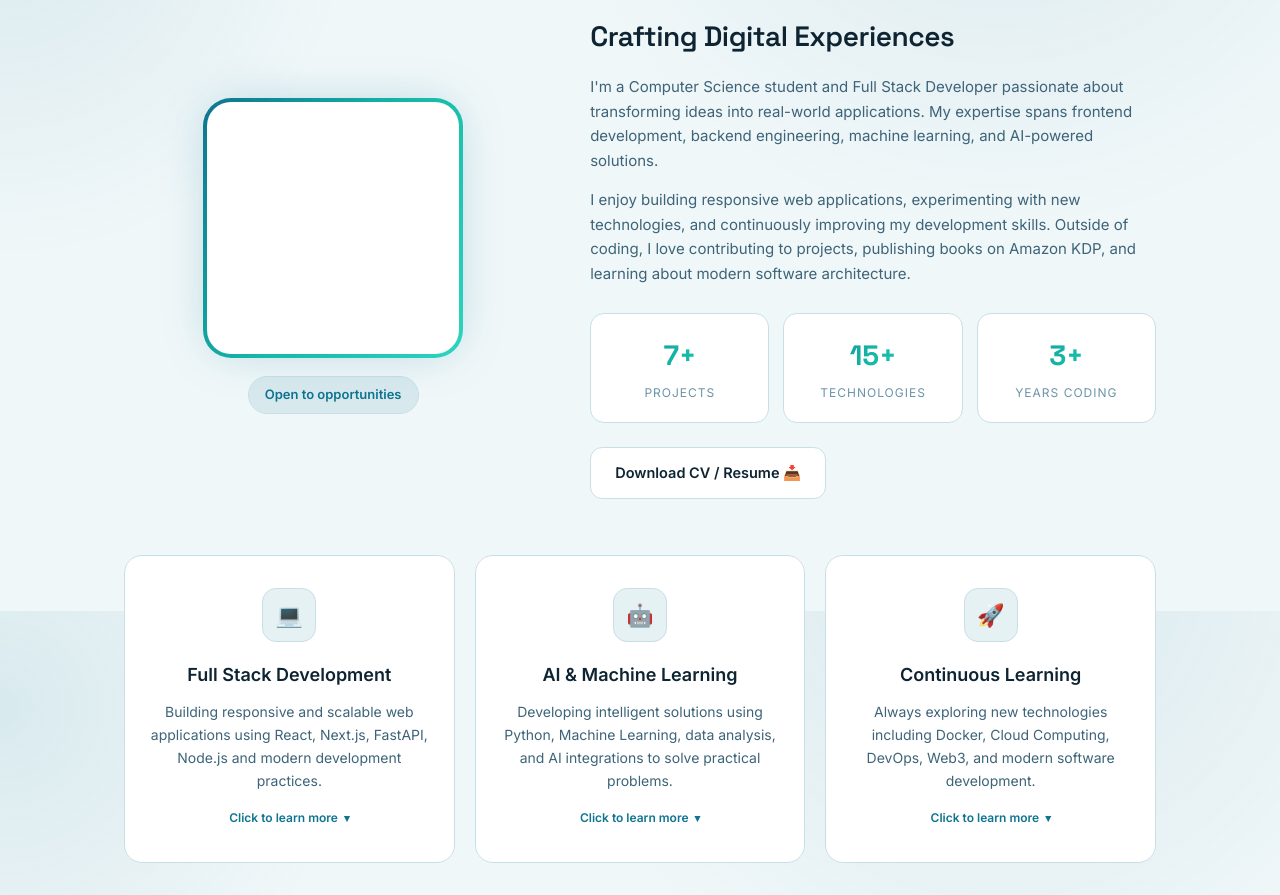
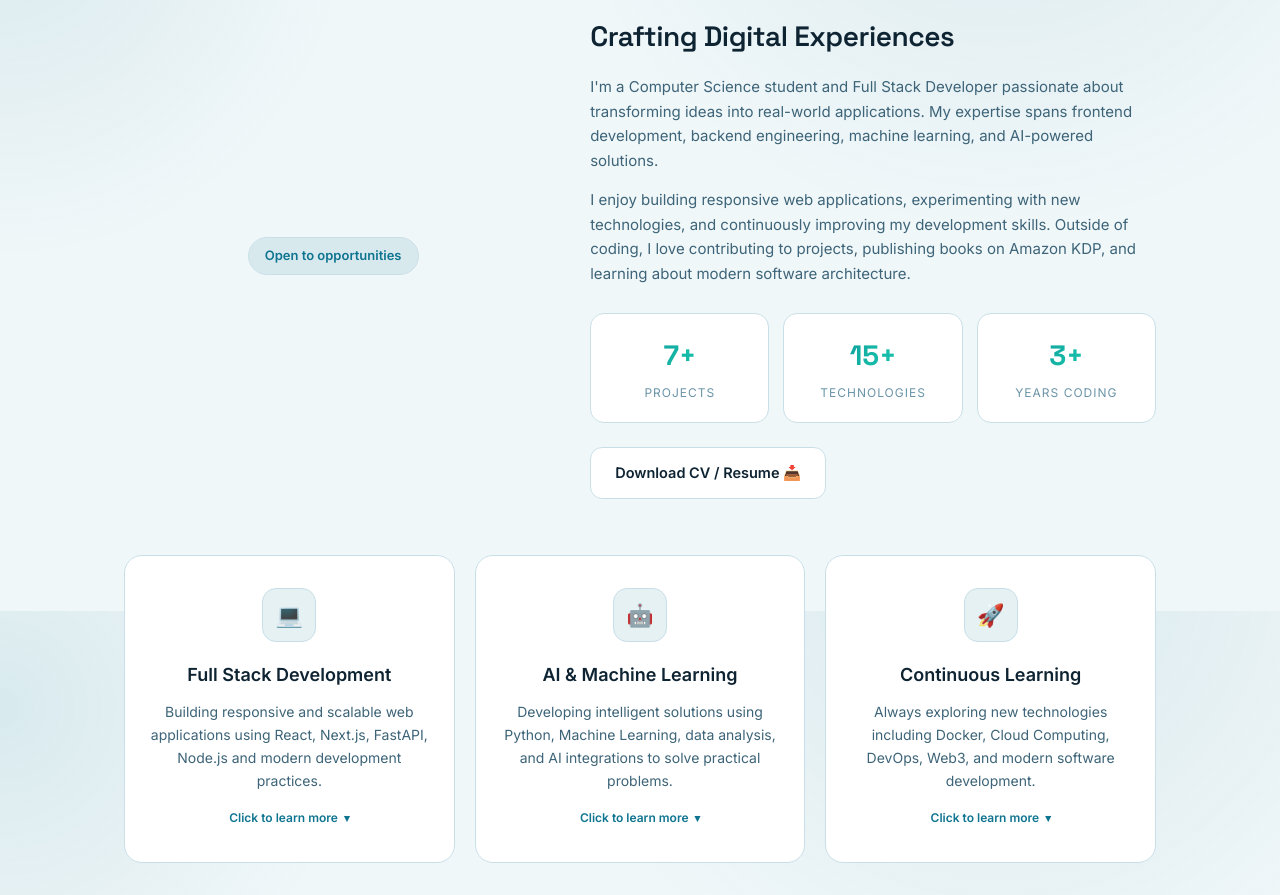
Before and after one commit to tabindafayaz1111/portfolio, a website: page index.html in a window 1280 px wide. Shown: the part 989-1884 px from the top of the page. Drawn offline with Linux system fonts and the light colour scheme; no server answers.

Commit message:
chore: remove profile photo from portfolio

```diff
--- a/index.html
+++ b/index.html
@@ -82,10 +82,6 @@
       <div class="about-grid">
         <!-- Left: glowing avatar frame -->
         <div class="about-visual reveal">
-          <div class="avatar-frame">
-            <span class="avatar-photo" role="img" aria-label="Tabinda Fayaz Lone"></span>
-            <span class="avatar-glow"></span>
-          </div>
           <div class="avatar-tag">Open to opportunities</div>
         </div>
 
--- a/styles.css
+++ b/styles.css
@@ -464,7 +464,6 @@ a { color: inherit; text-decoration: none; }
   width: 100%;
   height: 100%;
   border-radius: 24px;
-  background-image: url("protfolio_img.jpg");
   background-size: cover;
   background-position: center;
   background-color: var(--card);
```
